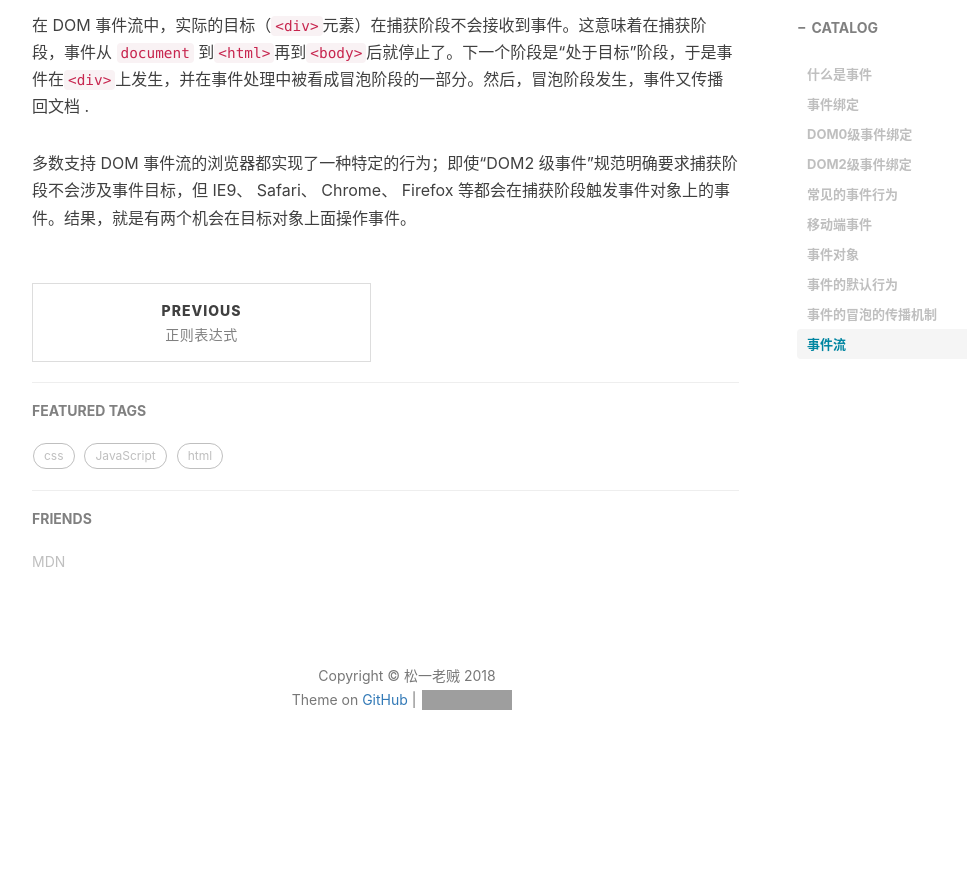
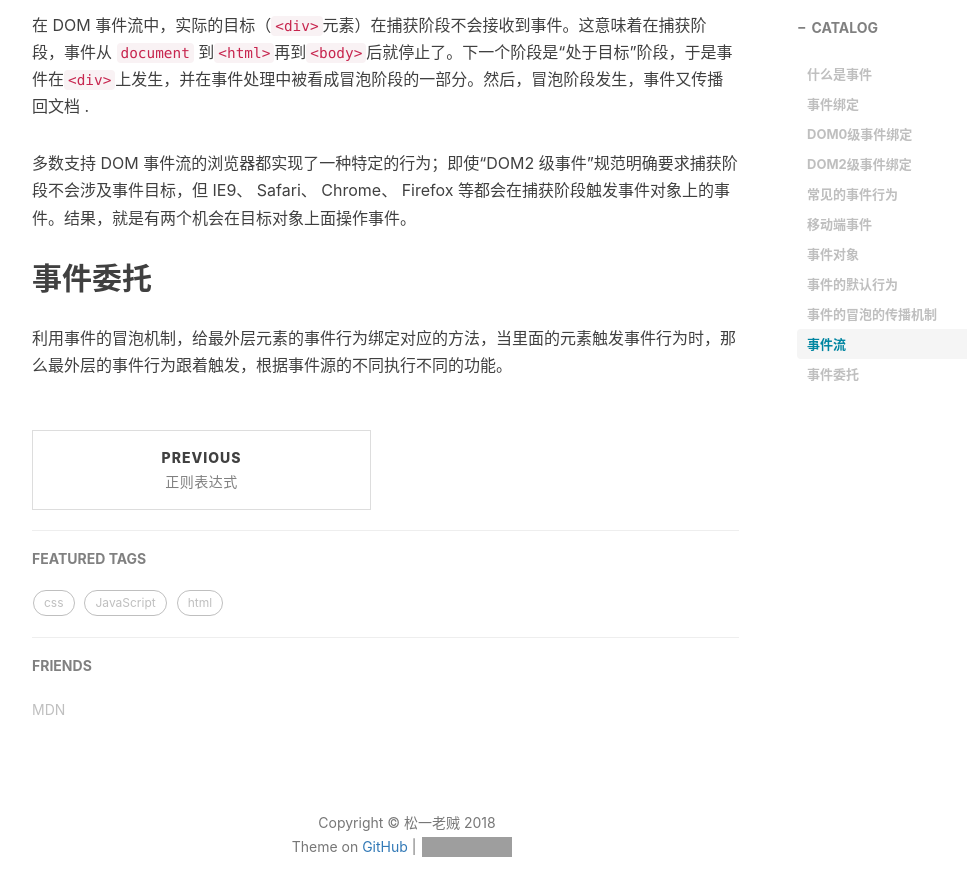
Before and after one commit to sunwgit/sunwgit.github.io, a Jekyll site: the page built from _posts/2018-02-28-js事件.md, in a window 1280 px wide and 900 px high, scrolled down 4136 px. Shown: the top 896 px of the window, without its empty margins (233-1200 px from the left). Built offline with Jekyll 4.4.1, drawn with Linux system fonts in a browser that asks for light colours; nearby versions of some CDN libraries; comment, search, counter and statistics services are not loaded; before the commit the page ends 4940 px from its top, so only the background shows below that; grey boxes are pictures that could not be loaded.

Commit message:
事件委托

```diff
--- a/_posts/2018-02-28-js事件.md
+++ b/_posts/2018-02-28-js事件.md
@@ -151,3 +151,7 @@ e.stopPropagation?e.stopPropagation():e.cancelBubble = true;
 在 DOM 事件流中，实际的目标（`<div>`元素）在捕获阶段不会接收到事件。这意味着在捕获阶段，事件从 `document` 到`<html>`再到`<body>`后就停止了。下一个阶段是“处于目标”阶段，于是事件在`<div>`上发生，并在事件处理中被看成冒泡阶段的一部分。然后，冒泡阶段发生，事件又传播回文档 .
 
 多数支持 DOM 事件流的浏览器都实现了一种特定的行为；即使“DOM2 级事件”规范明确要求捕获阶段不会涉及事件目标，但 IE9、 Safari、 Chrome、 Firefox  等都会在捕获阶段触发事件对象上的事件。结果，就是有两个机会在目标对象上面操作事件。
+
+## 事件委托
+
+利用事件的冒泡机制，给最外层元素的事件行为绑定对应的方法，当里面的元素触发事件行为时，那么最外层的事件行为跟着触发，根据事件源的不同执行不同的功能。
```
